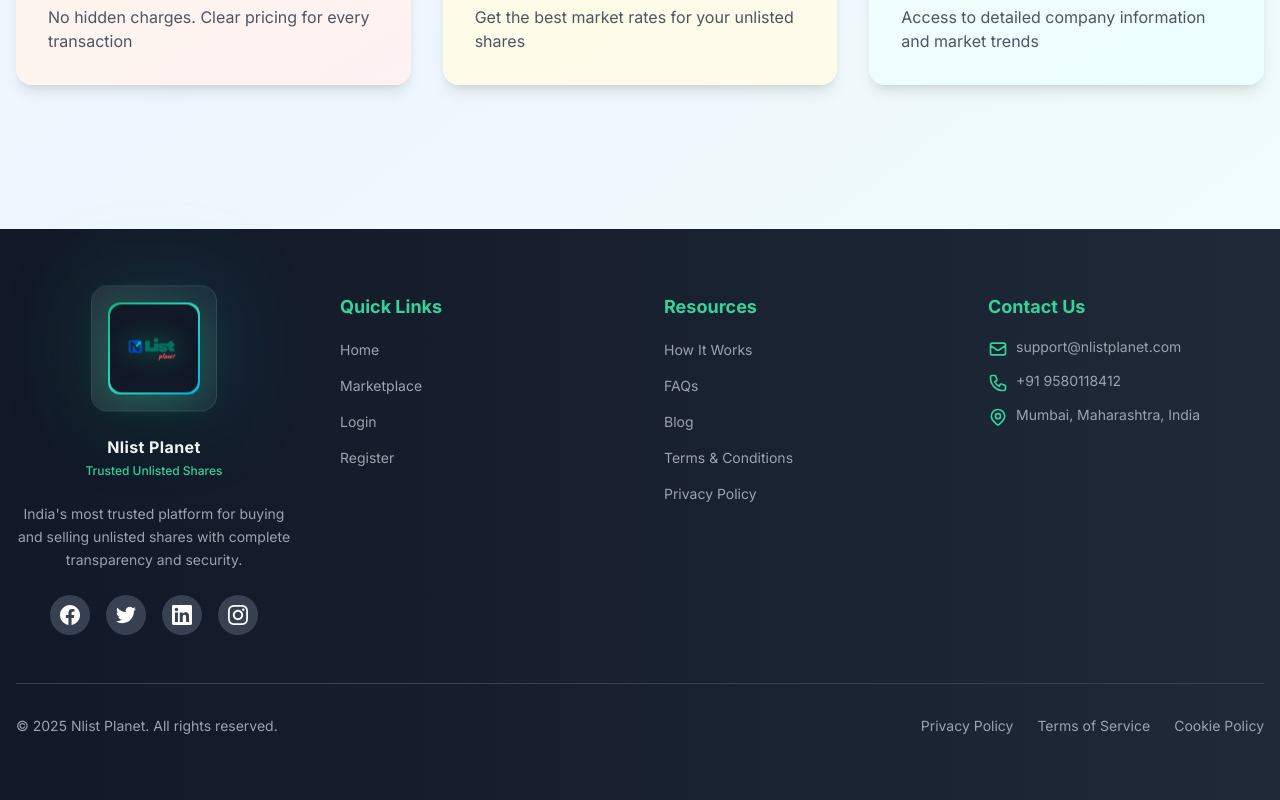
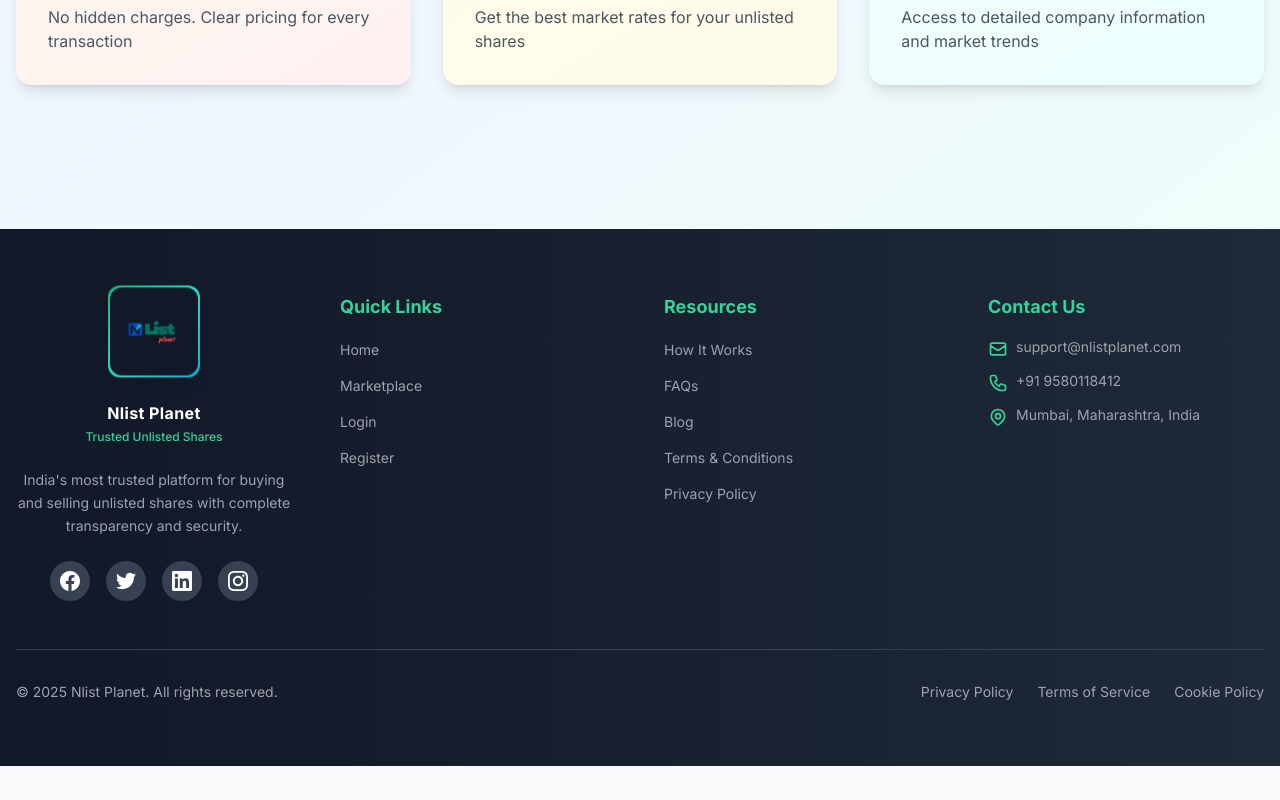
Before and after one commit to nlistedplanet-source/nlistplanet-frontend, a React (Create React App) app: page / in a window 1280 px wide. Shown: the part 3215-4015 px from the top of the page. After the commit the page ends 3981 px from the top, so only its background shows below. Built offline with nearby package versions, Linux system fonts and the light colour scheme; no server answers.

Commit message:
style: remove outer square from footer logo, reduce glow for cleaner look

```diff
--- a/src/pages/HomePage.jsx
+++ b/src/pages/HomePage.jsx
@@ -399,23 +399,17 @@ const HomePage = () => {
             <div className="col-span-1">
               <div className="flex flex-col items-center gap-4 mb-6 w-fit mx-auto">
                 <div className="relative float-animate group">
-                  {/* Outer glow */}
-                  <div className="absolute -inset-4 bg-gradient-to-r from-emerald-500/20 via-teal-400/20 to-cyan-500/20 rounded-2xl blur-2xl opacity-60 group-hover:opacity-100 transition-opacity duration-700"></div>
+                  {/* Subtle outer glow */}
+                  <div className="absolute -inset-2 bg-emerald-500/8 rounded-xl blur-lg opacity-40 group-hover:opacity-60 transition-opacity duration-500"></div>
 
-                  {/* Glassmorphism card */}
-                  <div className="relative backdrop-blur-xl bg-white/5 rounded-2xl p-4 border border-white/10 shadow-2xl">
-                    {/* Shimmer effect overlay */}
-                    <div className="absolute inset-0 rounded-2xl shimmer-bg bg-gradient-to-r from-transparent via-white/5 to-transparent"></div>
-
-                    {/* Logo container */}
-                    <div className="relative bg-gradient-to-br from-emerald-500 via-teal-400 to-cyan-500 p-[2px] rounded-xl shadow-[0_8px_32px_rgba(16,185,129,0.3)] group-hover:shadow-[0_12px_48px_rgba(16,185,129,0.5)] transition-all duration-500">
-                      <div className="bg-gray-900 rounded-xl p-3">
-                        <img
-                          src="/images/logos/new_logo.png"
-                          alt="Nlist Planet Logo"
-                          className="h-16 w-16 object-contain drop-shadow-[0_0_12px_rgba(16,185,129,0.6)]"
-                        />
-                      </div>
+                  {/* Logo container with gradient border */}
+                  <div className="relative bg-gradient-to-br from-emerald-500 via-teal-400 to-cyan-500 p-[2px] rounded-xl shadow-lg">
+                    <div className="bg-gray-900 rounded-xl p-3">
+                      <img
+                        src="/images/logos/new_logo.png"
+                        alt="Nlist Planet Logo"
+                        className="h-16 w-16 object-contain"
+                      />
                     </div>
                   </div>
                 </div>
```
